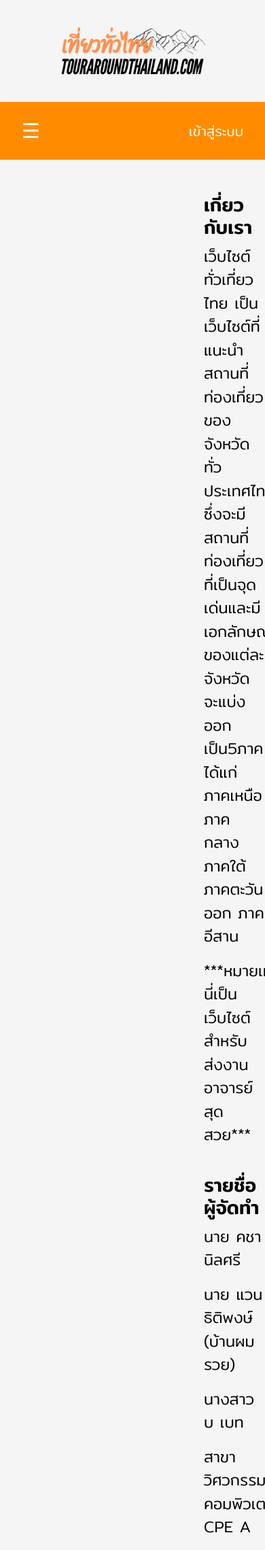
After one commit to Khacha24/project_wed, a PHP site: page /contact.php in a window 390 px wide; the page is wider, and only the part inside the window is pictured. The commit adds this page. Shown: that part at 68% size. Run offline with PHP 8.4, Linux system fonts and the light colour scheme.

Commit message:
24/11/2024---22.30

```diff
--- /dev/null
+++ b/Bootstrap/css/con_style.css
@@ -0,0 +1,28 @@
+* {
+     margin: 0px;
+     padding: 0px;
+     box-sizing: border-box;
+}
+
+.con-contact {
+     justify-content: center;
+     align-items: center;
+
+}
+
+.contact {
+
+     color: #000;
+     margin-left: 300px;
+     margin-top: 50px;
+     max-width: 1200px;
+     height: 100%;
+}
+
+.data p {
+     font-size: 23px;
+}
+
+.about p {
+     font-size: 23px;
+}
--- /dev/null
+++ b/contact.php
@@ -0,0 +1,40 @@
+<!DOCTYPE html>
+<html lang="en">
+
+<head>
+     <meta charset="UTF-8">
+     <meta name="viewport" content="width=device-width, initial-scale=1.0">
+     <title>เกี่ยวกับเรา</title>
+     <link rel="stylesheet" href="styles.css">
+     <link href="Bootstrap/css/bootstrap.min.css" rel="stylesheet">
+     <!-- Option 1: Bootstrap Bundle with Popper -->
+     <script src="Bootstrap/js/bootstrap.bundle.min.js"></script>
+     <link rel="stylesheet" href="Bootstrap/css/style.css">
+     <link rel="stylesheet" href="Bootstrap/css/con_style.css">
+
+</head>
+
+<body>
+     <?php
+     include 'menu.php';
+     ?>
+     <div class="con-contact">
+          <div class="contact">
+               <div class="data">
+                    <h1>เกี่ยวกับเรา</h1>
+                    <p>เว็บไซต์ทั่วเที่ยวไทย เป็นเว็บไซต์ที่แนะนำสถานที่ท่องเที่ยวของจังหวัด ทั่วประเทศไทย ซึ่งจะมีสถานที่ท่องเที่ยวที่เป็นจุดเด่นและมีเอกลักษณ์ของแต่ละจังหวัด จะแบ่งออกเป็น5ภาค ได้แก่ ภาคเหนือ ภาคกลาง ภาคใต้ ภาคตะวันออก ภาคอีสาน </p>
+                    <p>***หมายเหตุนี่เป็นเว็บไซต์สำหรับส่งงานอาจารย์สุดสวย***</p>
+               </div>
+               <br>
+               <div class="about">
+                    <h1>รายชื่อผู้จัดทำ</h1>
+                    <p>นาย คชา นิลศรี</p>
+                    <p>นาย แวน ธิติพงษ์ (บ้านผมรวย)</p>
+                    <p>นางสาว บ เบท</p>
+                    <p>สาขาวิศวกรรมคอมพิวเตอร์ CPE A</p>
+               </div>
+          </div>
+     </div>
+</body>
+
+</html>
--- a/menu.php
+++ b/menu.php
@@ -23,7 +23,7 @@ session_start();
                     <li><a href="index.php" class="links">หน้าแรก</a></li>
                     <li><a href=" #" class="links">แนะนำสถานที่ท่องเที่ยว</a></li>
                     <li><a href="#" class="links">ข้อมูลจังหวัด</a></li>
-                    <li><a href="ccc.php" class="links">เกี่ยวกับเรา</a></li>
+                    <li><a href="contact.php" class="links">เกี่ยวกับเรา</a></li>
                     <?php
                     if (isset($_SESSION["admin"])) {
                         echo "<li><a href='admin.php'class='links'>admin</a></li>";
```
Also changed, not shown: Bootstrap/css/popup.css (+98 -4 lines).
